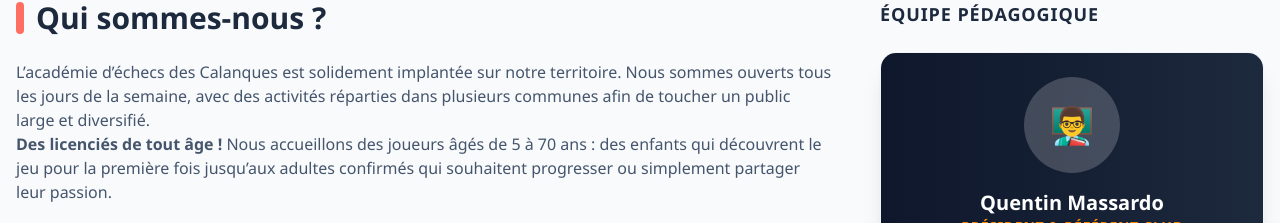
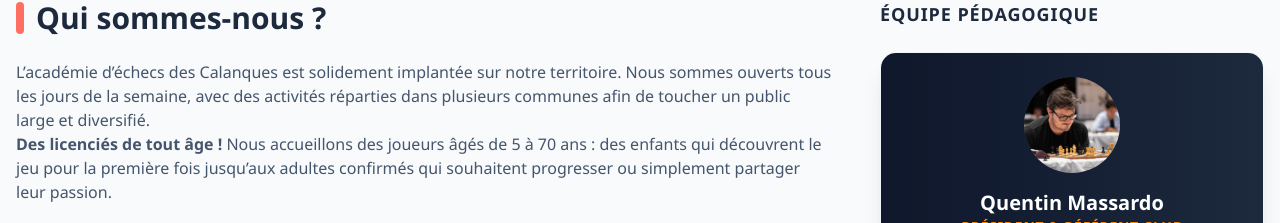
Before and after one commit to jgiraudeau/ac_echecs_calanques, a Next.js app: page /club in a window 1280 px wide. Shown: the part 668-891 px from the top of the page. Built offline with nearby package versions, Linux system fonts and the light colour scheme.

Commit message:
Ajout de la photo de Quentin Massardo sur la page Club

```diff
--- a/src/app/club/page.tsx
+++ b/src/app/club/page.tsx
@@ -1,5 +1,6 @@
 import { Navbar } from "@/components/layout/Navbar";
 import { Award, Users, MapPin, TrendingUp, Target, School } from "lucide-react";
+import Image from "next/image";
 
 export default function ClubPage() {
     return (
@@ -153,8 +154,13 @@
                             {/* Quentin Massardo */}
                             <div className="bg-white rounded-2xl shadow-xl overflow-hidden border border-slate-100">
                                 <div className="bg-gradient-to-r from-slate-900 to-slate-800 p-6 text-white text-center">
-                                    <div className="w-24 h-24 bg-white/20 rounded-full mx-auto mb-4 backdrop-blur flex items-center justify-center text-4xl">
-                                        👨‍🏫
+                                    <div className="w-24 h-24 bg-white/20 rounded-full mx-auto mb-4 backdrop-blur overflow-hidden flex items-center justify-center relative">
+                                        <Image
+                                            src="/images/quentin_massardo.jpg"
+                                            alt="Quentin Massardo"
+                                            fill
+                                            className="object-cover"
+                                        />
                                     </div>
                                     <h4 className="text-xl font-bold">Quentin Massardo</h4>
                                     <div className="text-orange-400 font-bold text-sm uppercase tracking-wider mb-2">Président & Référent Club</div>
```
Also changed, not shown: public/images/quentin_massardo.jpg (added).
